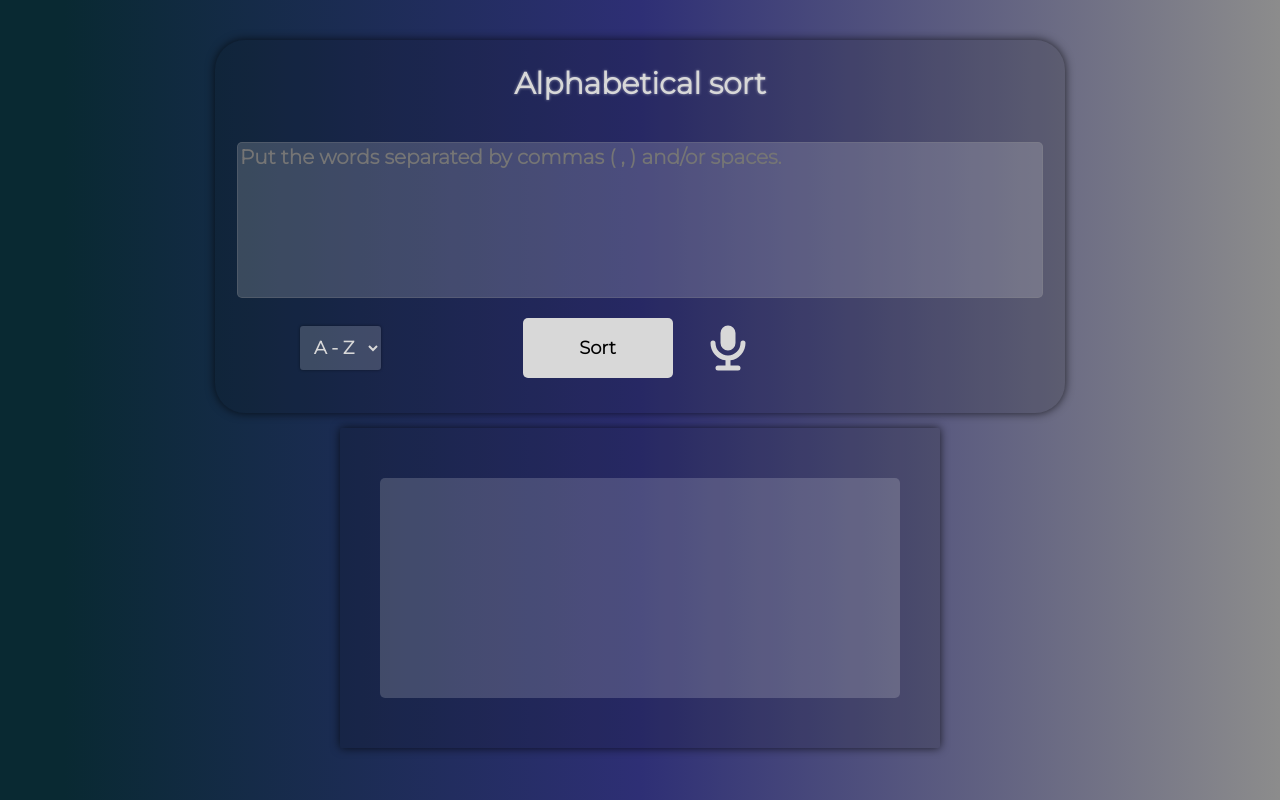
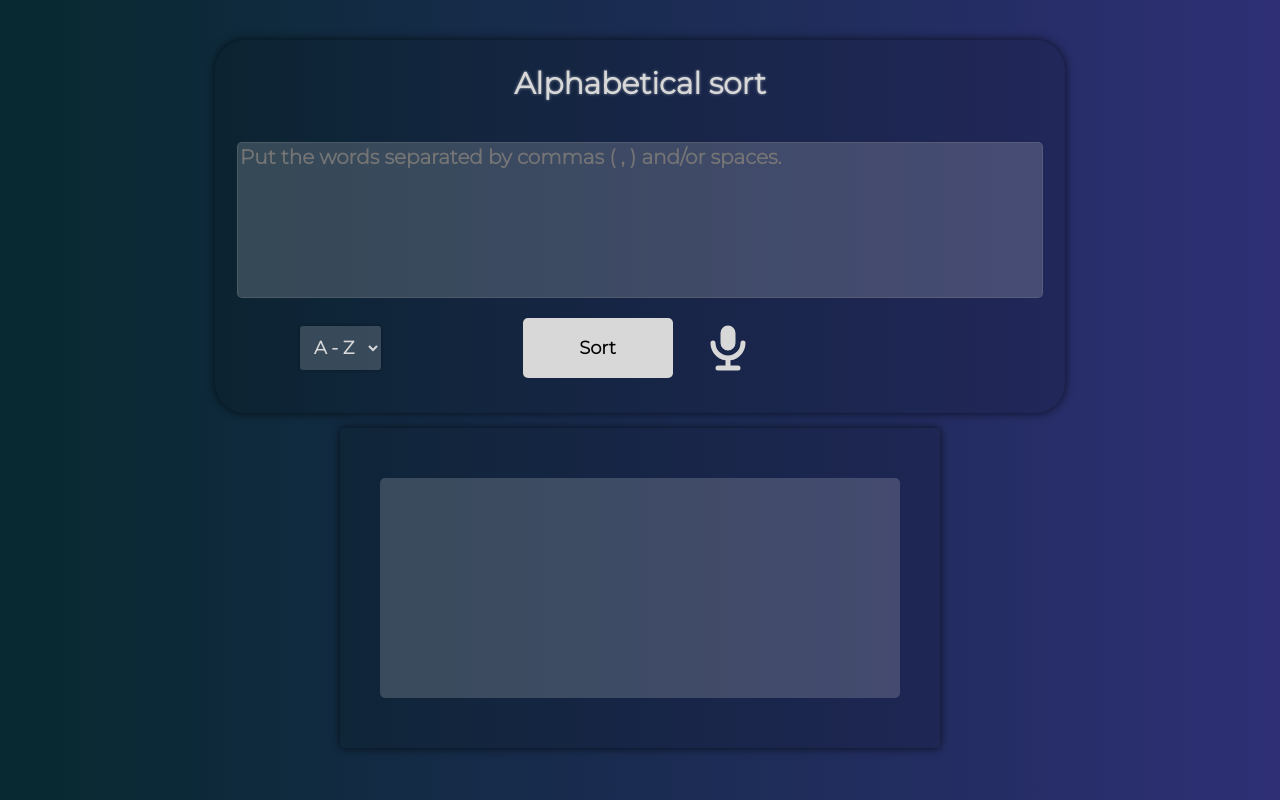
Before and after one commit to matihdz/-AlphabetizeWeb, a plain HTML site: page index.html in a window 1280 px wide. Drawn offline with Linux system fonts and the light colour scheme.

Commit message:
Fix backgroundColor body

```diff
--- a/css/style.css
+++ b/css/style.css
@@ -23,7 +23,7 @@ body{
     font-family: 'Montserrat', sans-serif;
     font-weight: bold;
 
-    background: linear-gradient(90deg, rgba(9,41,50,1) 5%, rgba(46,47,117,1) 50%, rgba(140,140,140,1) 100%);
+    background: linear-gradient(90deg, rgba(9,41,50,1) 5%, rgba(46,47,117,1) 100%);
 }
 
 ul{
```
